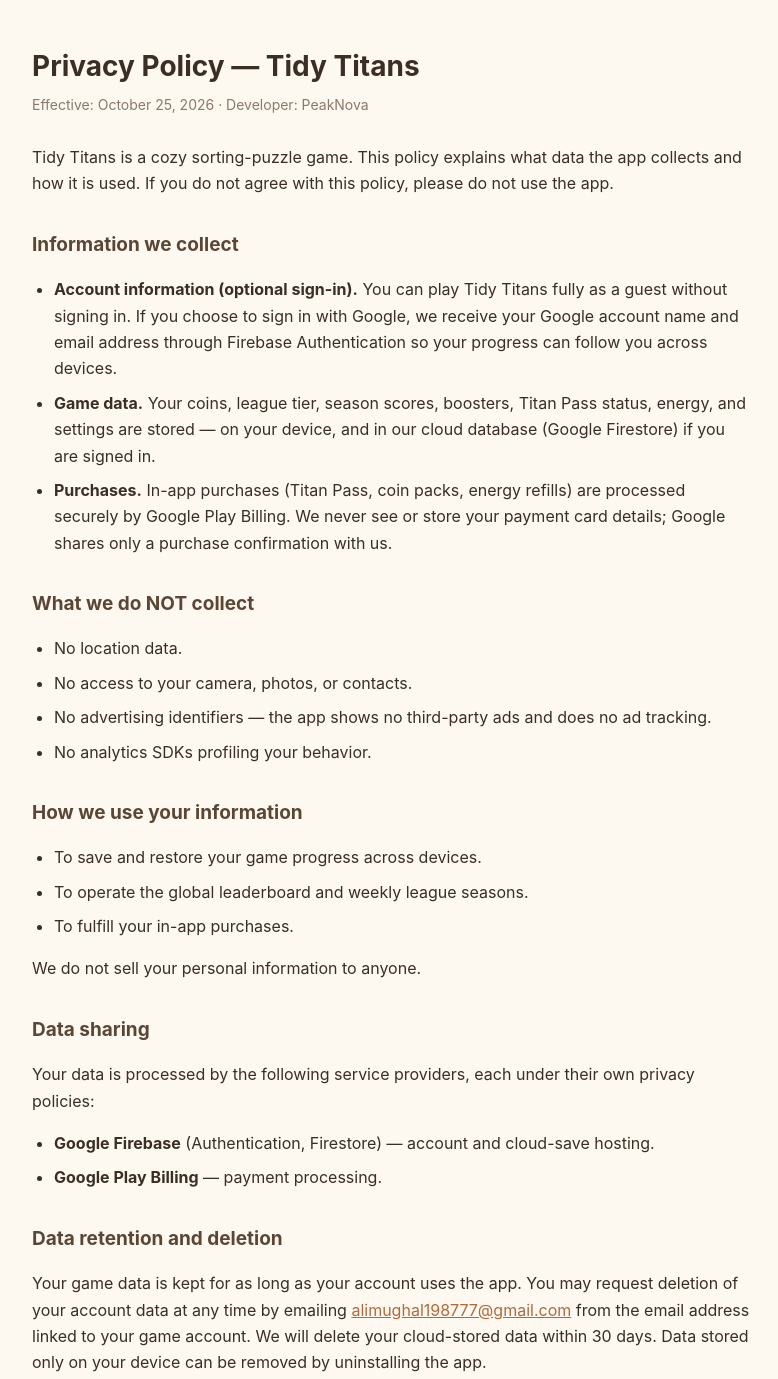
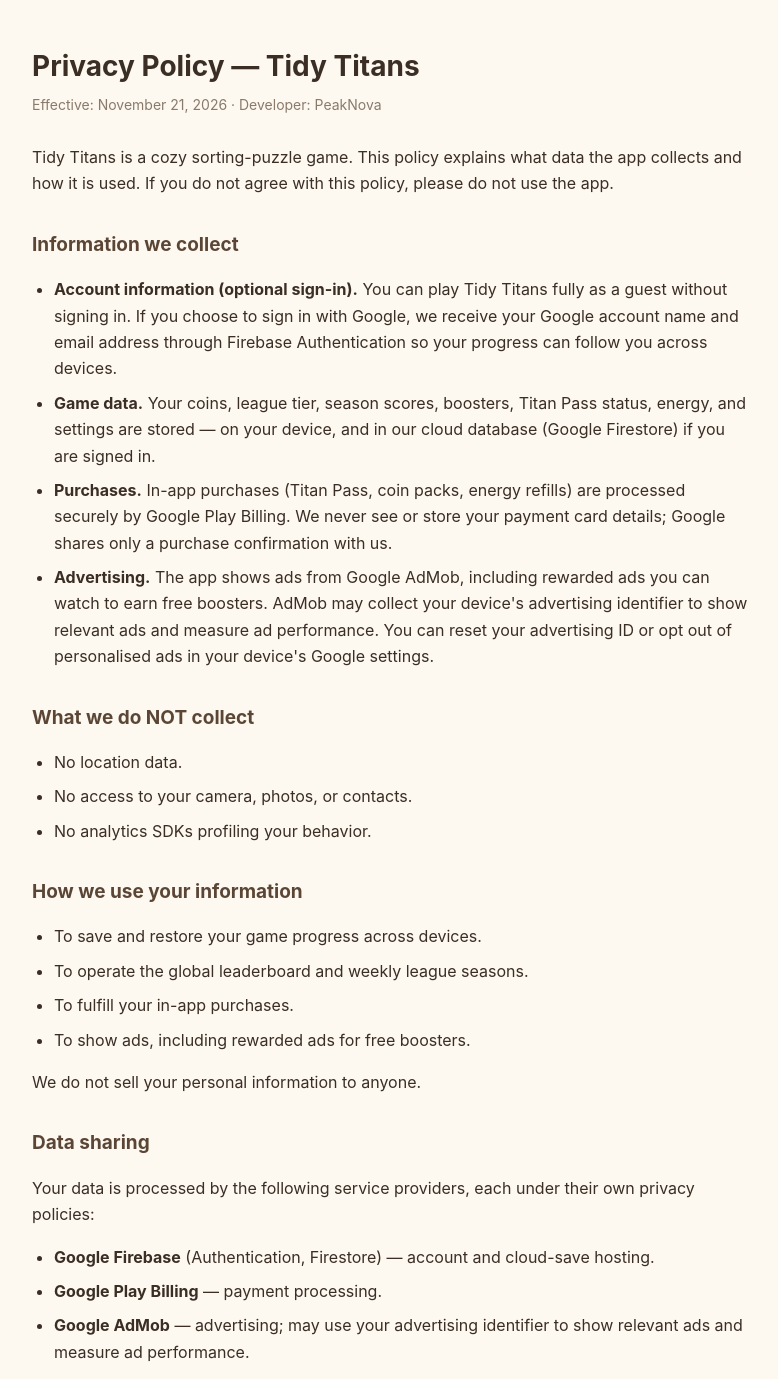
Before and after one commit to alimughal6218/peaknova-privacy, a plain HTML site: page tidy-titans.html in a window 1280 px wide. Shown: the top 1379 px of the page, without its empty margins (248-1026 px from the left). Drawn offline with Linux system fonts and the light colour scheme.

Commit message:
Tidy Titans privacy: disclose Google AdMob ads and advertising ID use (effective 21 Nov 2026)

```diff
--- a/tidy-titans.html
+++ b/tidy-titans.html
@@ -17,7 +17,7 @@
 </head>
 <body>
 <h1>Privacy Policy — Tidy Titans</h1>
-<div class="updated">Effective: October 25, 2026 · Developer: PeakNova</div>
+<div class="updated">Effective: November 21, 2026 · Developer: PeakNova</div>
 
 <p>Tidy Titans is a cozy sorting-puzzle game. This policy explains what data the app collects and how it is used. If you do not agree with this policy, please do not use the app.</p>
 
@@ -26,13 +26,13 @@
   <li><strong>Account information (optional sign-in).</strong> You can play Tidy Titans fully as a guest without signing in. If you choose to sign in with Google, we receive your Google account name and email address through Firebase Authentication so your progress can follow you across devices.</li>
   <li><strong>Game data.</strong> Your coins, league tier, season scores, boosters, Titan Pass status, energy, and settings are stored — on your device, and in our cloud database (Google Firestore) if you are signed in.</li>
   <li><strong>Purchases.</strong> In-app purchases (Titan Pass, coin packs, energy refills) are processed securely by Google Play Billing. We never see or store your payment card details; Google shares only a purchase confirmation with us.</li>
+  <li><strong>Advertising.</strong> The app shows ads from Google AdMob, including rewarded ads you can watch to earn free boosters. AdMob may collect your device's advertising identifier to show relevant ads and measure ad performance. You can reset your advertising ID or opt out of personalised ads in your device's Google settings.</li>
 </ul>
 
 <h2>What we do NOT collect</h2>
 <ul>
   <li>No location data.</li>
   <li>No access to your camera, photos, or contacts.</li>
-  <li>No advertising identifiers — the app shows no third-party ads and does no ad tracking.</li>
   <li>No analytics SDKs profiling your behavior.</li>
 </ul>
 
@@ -41,6 +41,7 @@
   <li>To save and restore your game progress across devices.</li>
   <li>To operate the global leaderboard and weekly league seasons.</li>
   <li>To fulfill your in-app purchases.</li>
+  <li>To show ads, including rewarded ads for free boosters.</li>
 </ul>
 <p>We do not sell your personal information to anyone.</p>
 
@@ -49,6 +50,7 @@
 <ul>
   <li><strong>Google Firebase</strong> (Authentication, Firestore) — account and cloud-save hosting.</li>
   <li><strong>Google Play Billing</strong> — payment processing.</li>
+  <li><strong>Google AdMob</strong> — advertising; may use your advertising identifier to show relevant ads and measure ad performance.</li>
 </ul>
 
 <h2>Data retention and deletion</h2>
```
